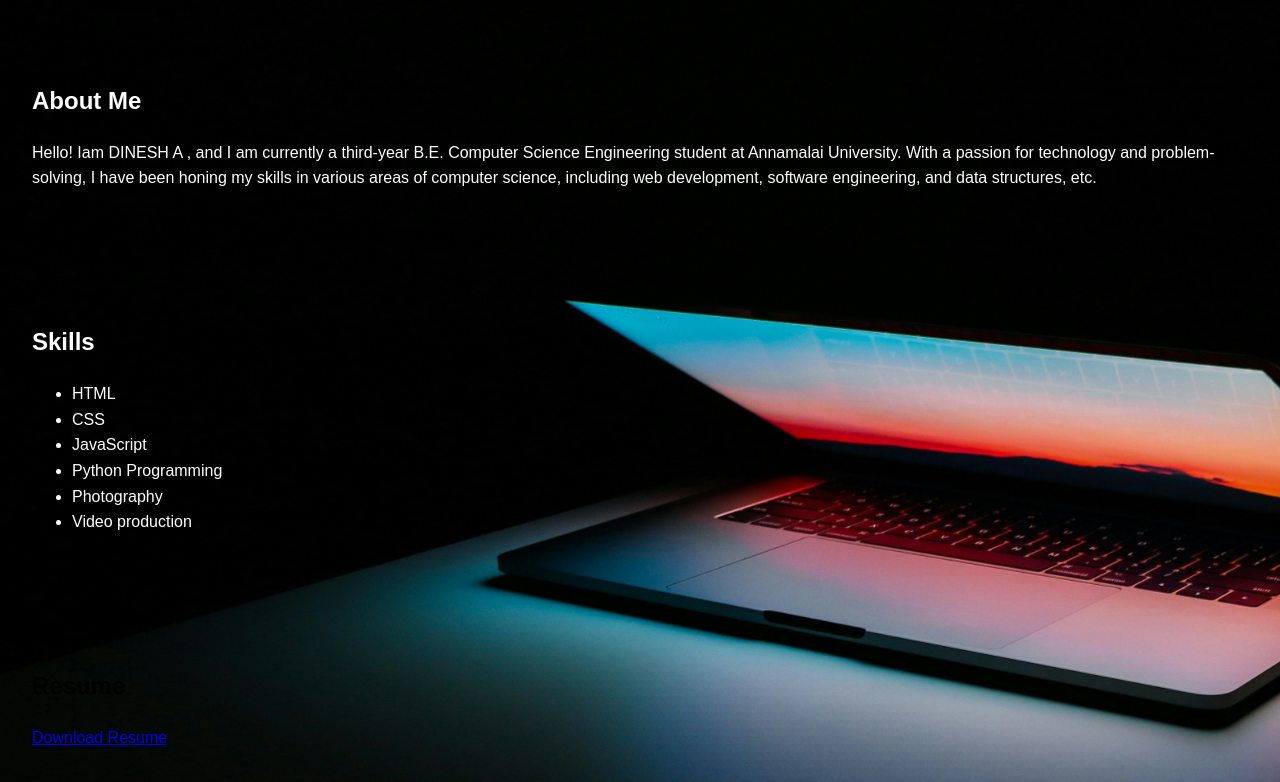
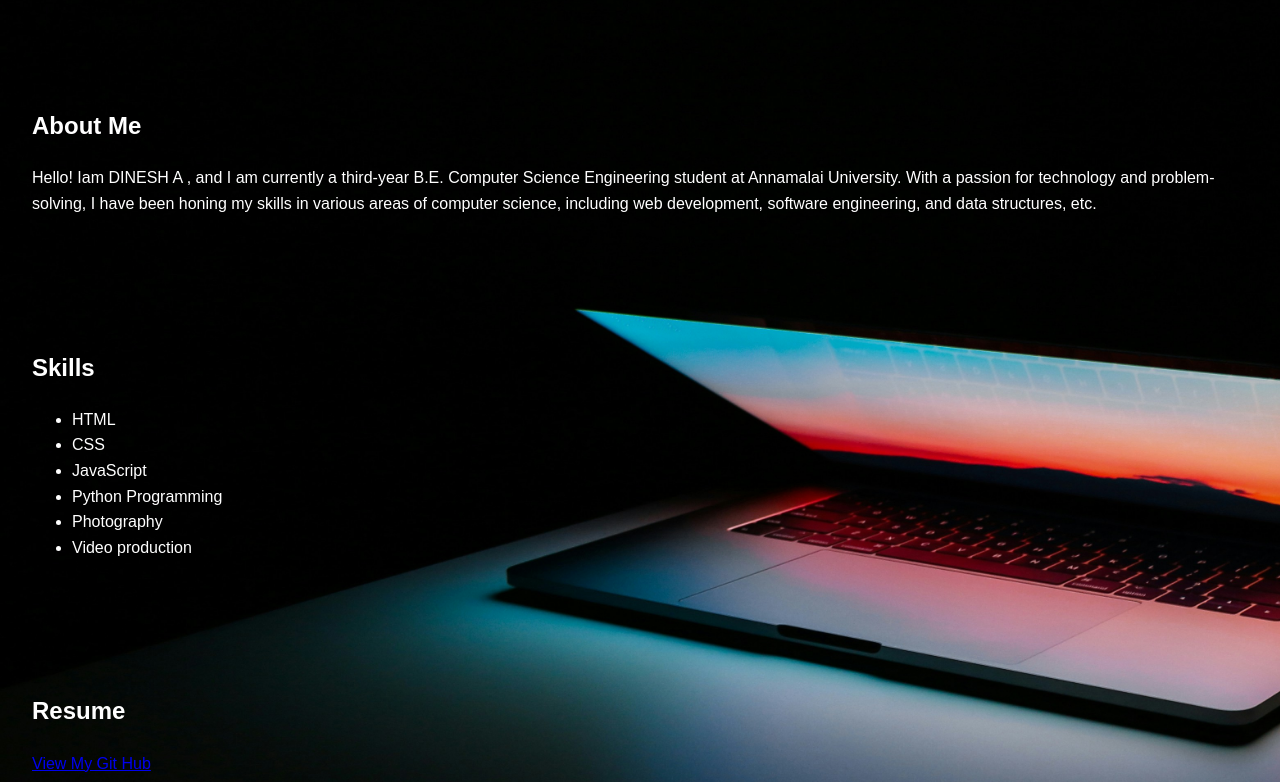
Before and after one commit to Dinesh7871/CODSOFT, a plain HTML site: page task 1/web.html in a window 1280 px wide. Shown: the part 170-952 px from the top of the page. Drawn offline with Linux system fonts and the light colour scheme.

Commit message:
Update web.html

```diff
--- a/task 1/web.html
+++ b/task 1/web.html
@@ -1,4 +1,4 @@
-<!DOCTYPE html>
+!DOCTYPE html>
 <html>
 <head>
     <meta name="viewport" content="width=device-width, initial-scale=1.0">
@@ -39,9 +39,8 @@
     </section>
 
     <section id="resume">
-        <h2>Resume</h2>
-        <p></p>
-        <a href="resume.pdf" download>Download Resume</a>
+        <h2 style="color:white">Resume</h2>
+        <a href="https://github.com/Dinesh7871/CODSOFT">View My Git Hub</a>
     </section>
 
     <section id="contact">
```
